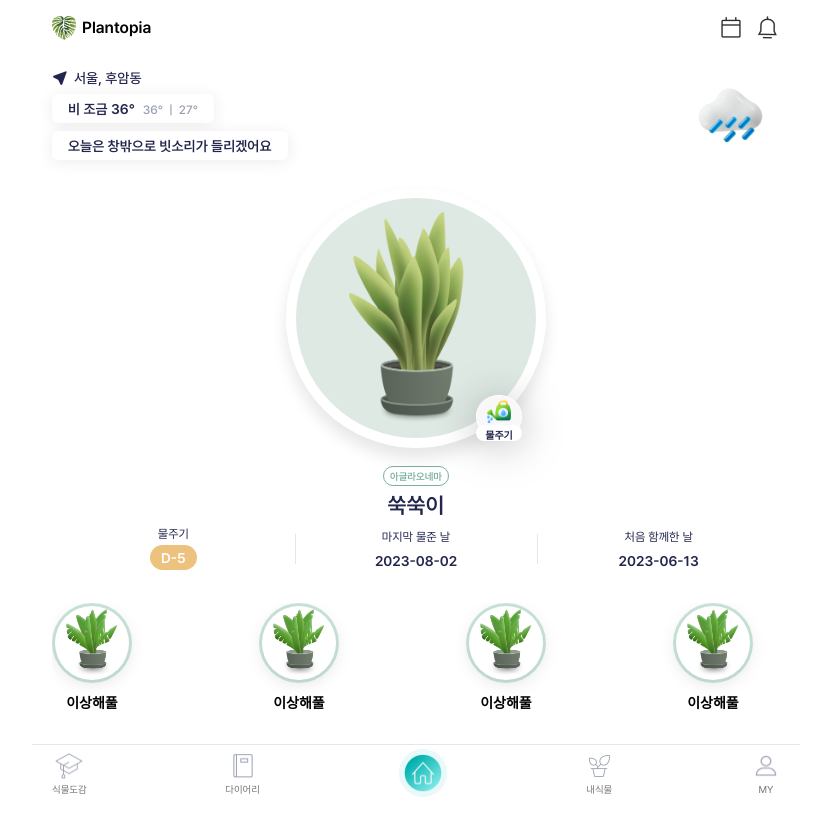
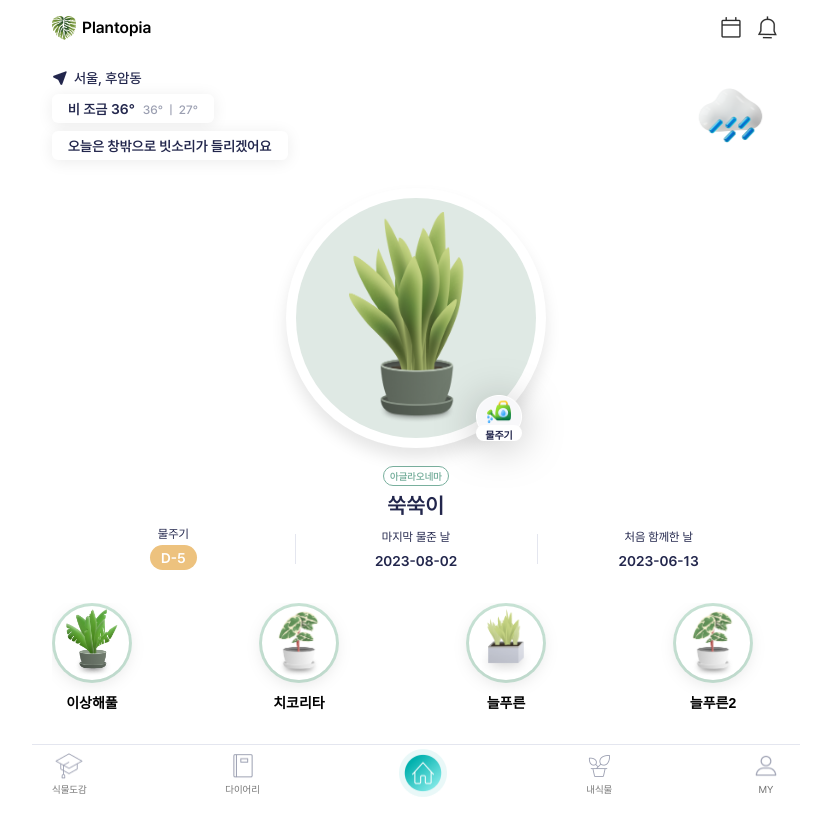
Before and after one commit to kes-knows-nothing/plantopia, a React (Vite) app: page / in a window 1280 px wide. Shown: the top 836 px of the page, without its empty margins (224-1055 px from the left). Built offline with nearby package versions, Linux system fonts and the light colour scheme.

Commit message:
Refactor: 메인페이지 플랜트목록 컴포넌트 분리

```diff
--- a/src/pages/mainPage/MainPage.tsx
+++ b/src/pages/mainPage/MainPage.tsx
@@ -1,3 +1,4 @@
+import { useState } from 'react';
 import './mainPage.scss';
 import { Swiper, SwiperSlide } from 'swiper/react';
 import Header from '@/components/header/Header';
@@ -7,7 +8,56 @@ import plants from '@/assets/images/plants';
 import LOCATION from '@/assets/images/icons/location.png';
 import WATERING from '@/assets/images/icons/watering.png';
 
+interface PlantInfoProps {
+  plants: typeof mockPlants;
+}
+
+/* Dummy Data */
+const mockPlants = [
+  {
+    imgUrl: plants.SUB_PLANT_1,
+    plantName: '이상해풀',
+  },
+  {
+    imgUrl: plants.SUB_PLANT_2,
+    plantName: '치코리타',
+  },
+  {
+    imgUrl: plants.SUB_PLANT_3,
+    plantName: '늘푸른',
+  },
+  {
+    imgUrl: plants.SUB_PLANT_2,
+    plantName: '늘푸른2',
+  },
+  {
+    imgUrl: plants.SUB_PLANT_1,
+    plantName: '쑥쑥이',
+  },
+];
+
+const PlantList = ({ plants }: PlantInfoProps) => {
+  return (
+    <div className="slide_wrapper">
+      <Swiper slidesPerView={4} className="swiper">
+        {plants.map(({ imgUrl, plantName }) => (
+          <SwiperSlide>
+            <button className="slide">
+              <div className="avatar">
+                <img src={imgUrl} alt="plant" />
+              </div>
+              <span className="name">{plantName}</span>
+            </button>
+          </SwiperSlide>
+        ))}
+      </Swiper>
+    </div>
+  );
+};
+
 const MainPage = () => {
+  const [plantList, setPlantList] = useState(mockPlants);
+
   return (
     <>
       <Header isMainPage />
@@ -66,52 +116,7 @@ const MainPage = () => {
               </div>
             </div>
           </div>
-          {/* swiper로 처리 */}
-          {/* plants_list */}
-          <div className="slide_wrapper">
-            <Swiper slidesPerView={4} className="swiper">
-              <SwiperSlide>
-                <button className="slide">
-                  <div className="avatar">
-                    <img src={plants.SUB_PLANT_1} alt="plant" />
-                  </div>
-                  <span className="name">이상해풀</span>
-                </button>
-              </SwiperSlide>
-              <SwiperSlide>
-                <button className="slide">
-                  <div className="avatar">
-                    <img src={plants.SUB_PLANT_1} alt="plant" />
-                  </div>
-                  <span className="name">이상해풀</span>
-                </button>
-              </SwiperSlide>
-              <SwiperSlide>
-                <button className="slide">
-                  <div className="avatar">
-                    <img src={plants.SUB_PLANT_1} alt="plant" />
-                  </div>
-                  <span className="name">이상해풀</span>
-                </button>
-              </SwiperSlide>
-              <SwiperSlide>
-                <button className="slide">
-                  <div className="avatar">
-                    <img src={plants.SUB_PLANT_1} alt="plant" />
-                  </div>
-                  <span className="name">이상해풀</span>
-                </button>
-              </SwiperSlide>
-              <SwiperSlide>
-                <button className="slide">
-                  <div className="avatar">
-                    <img src={plants.SUB_PLANT_1} alt="plant" />
-                  </div>
-                  <span className="name">이상해풀</span>
-                </button>
-              </SwiperSlide>
-            </Swiper>
-          </div>
+          <PlantList plants={plantList} />
         </section>
       </main>
       <Footer />
```
